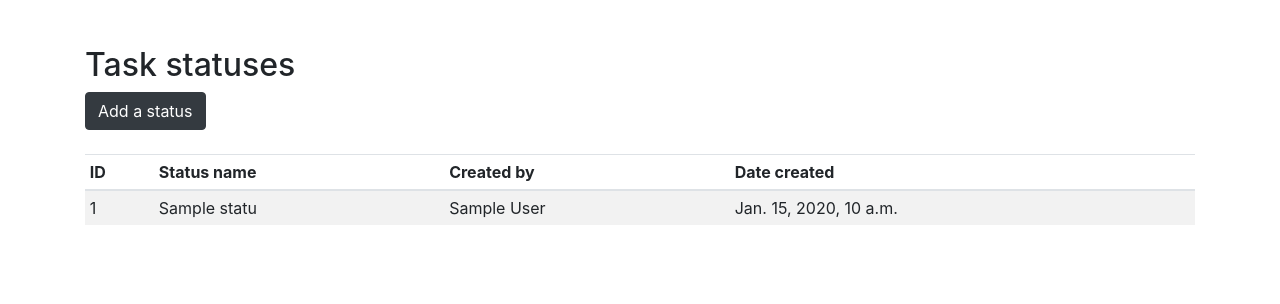
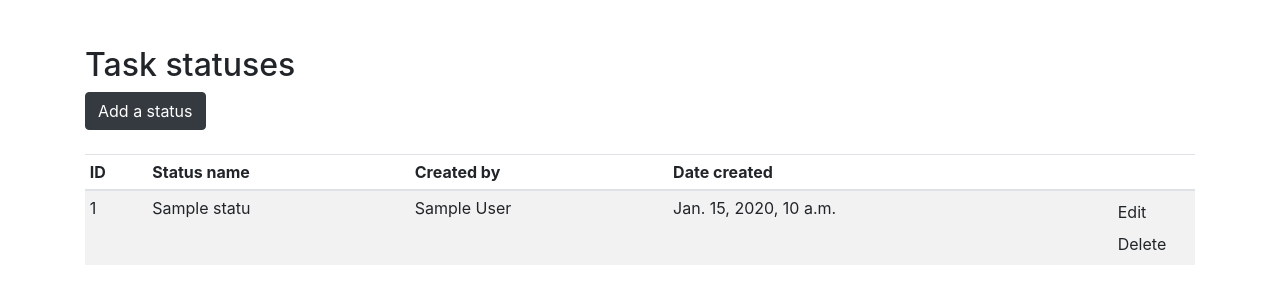
Before and after one commit to sharknoise/task-manager, a Django app: page /statuses/ in a window 1280 px wide. Shown: the part 58-362 px from the top of the page. Run offline with Django 3.2, Linux system fonts and the light colour scheme; tables that the repository leaves empty hold one stand-in row (values such as "Sample post").

Commit message:
add status deletion

```diff
--- a/statuses/urls.py
+++ b/statuses/urls.py
@@ -5,4 +5,9 @@ from statuses import views
 urlpatterns = [
     path('', views.StatusesListView.as_view(), name='statuses_list'),
     path('create/', views.StatusCreateView.as_view(), name='status_create'),
+    path(
+        '<int:pk>/delete/',
+        views.StatusDeleteView.as_view(),
+        name='status_delete',
+    ),
 ]
--- a/statuses/views.py
+++ b/statuses/views.py
@@ -1,3 +1,4 @@
+from django.contrib import messages
 from django.contrib.messages.views import SuccessMessageMixin
 from django.urls import reverse_lazy
 from django.utils.translation import ugettext_lazy as _
@@ -28,10 +29,32 @@ class StatusCreateView(
     success_message = _('The status has been created.')
 
     def form_valid(self, form):
-        """Add the user to the form as the author of the status.
+        """
+        Add the user to the form as the author of the status.
 
         We are overriding form_valid() because it is the method
         that eventually returns HttpResponseRedirect().
         """
         form.instance.author = self.request.user
         return super().form_valid(form)
+
+
+class StatusDeleteView(
+    NoPermissionRedirectMixin,
+    LoginRequiredRedirectMixin,
+    generic.edit.DeleteView,
+):
+    model = Status
+    template_name = 'statuses/status-delete.html'
+    success_url = reverse_lazy('statuses_list')
+    success_message = _('The status has been deleted.')
+
+    def delete(self, request, *args, **kwargs):
+        """
+        Add success message to messages.
+
+        We need this instead of SuccessMessageMixin which
+        can't be used with DeleteView.
+        """
+        messages.success(self.request, self.success_message)
+        return super().delete(request, *args, **kwargs)
--- a/task_manager/templates/statuses/statuses-list.html
+++ b/task_manager/templates/statuses/statuses-list.html
@@ -16,6 +16,7 @@
         <th>{% trans 'Status name' %}</th>
         <th>{% trans 'Created by' %}</th>
         <th>{% trans 'Date created' %}</th>
+        <th></th>
       </tr>
     </thead>
     <tbody>
@@ -25,6 +26,10 @@
           <td>{{ object.name }}</td>
           <td>{{ object.author}}</td>
           <td>{{ object.created }}</td>
+          <td class="edit-delete-cell">
+            <a class="dropdown-item" href="#">{% trans 'Edit' %}</a>
+            <a class="dropdown-item" href="{% url 'status_delete' object.id %}">{% trans 'Delete' %}</a>
+          </td>
         </tr>
     {% endfor %}
     </tbody>
```
Also changed, not shown: task_manager/templates/statuses/status-delete.html (added, +10 -0 lines).
